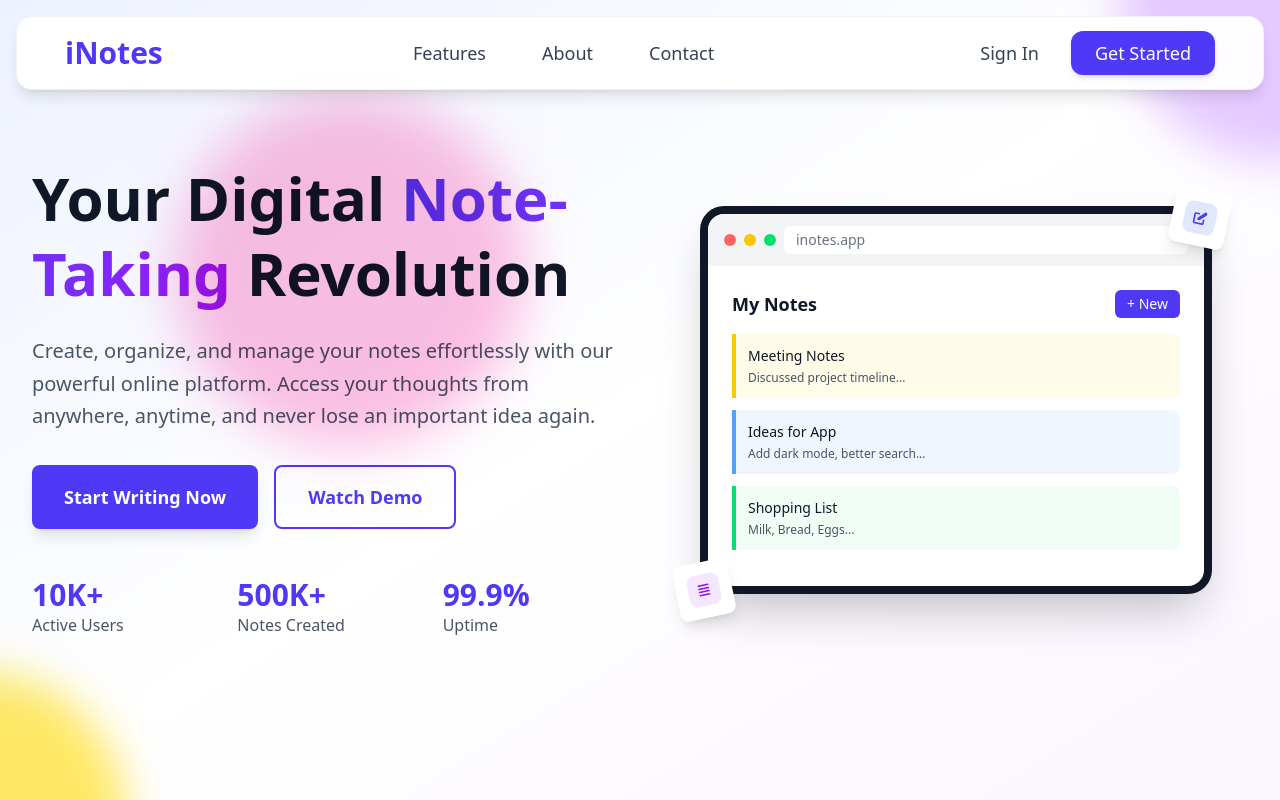
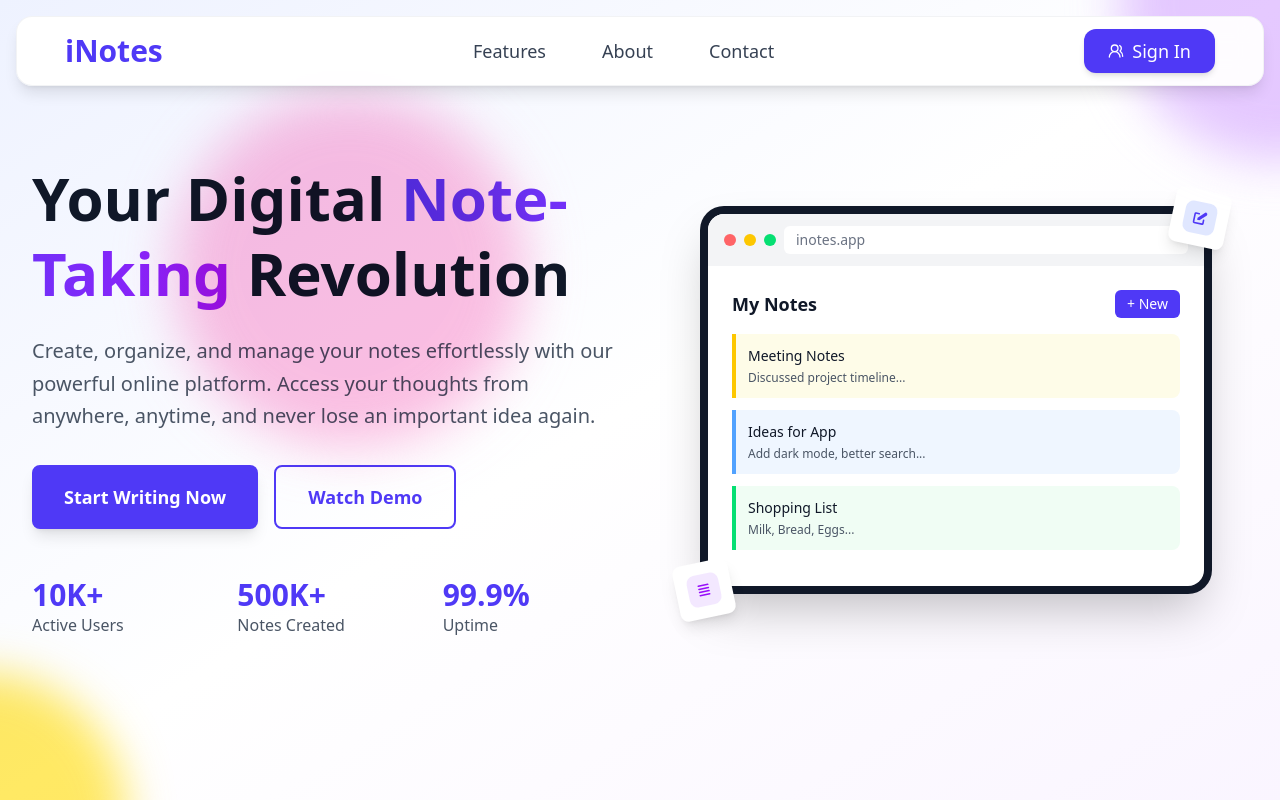
Before and after one commit to TejasShirsath/INotes, a React (Vite) app in the folder frontend/: page / in a window 1280 px wide. Shown: the top 800 px of the page. Built offline with nearby package versions, Linux system fonts and the light colour scheme.

Commit message:
Minor changes

```diff
--- a/frontend/package.json
+++ b/frontend/package.json
@@ -11,6 +11,7 @@
   },
   "dependencies": {
     "@tailwindcss/vite": "^4.1.12",
+    "lucide-react": "^0.542.0",
     "react": "^19.1.1",
     "react-dom": "^19.1.1",
     "tailwindcss": "^4.1.12"
--- a/frontend/src/components/Header.tsx
+++ b/frontend/src/components/Header.tsx
@@ -1,4 +1,5 @@
 import React, { useState } from 'react';
+import { Users2 } from "lucide-react";
 
 const Header: React.FC = () => {
   const [isMenuOpen, setIsMenuOpen] = useState(false);
@@ -7,7 +8,7 @@ const Header: React.FC = () => {
     <header className="fixed top-0 left-0 right-0 z-50 p-4">
       <div className="max-w-7xl mx-auto">
         <div className="bg-white/95 backdrop-blur-md rounded-2xl border border-gray-200/50 shadow-lg">
-          <div className="py-1 px-6 sm:px-8 lg:px-12">
+          <div className="py-0.5 px-6 sm:px-8 lg:px-12">
             <div className="flex items-center justify-between h-16">
               {/* Logo */}
               <div className="flex items-center">
@@ -42,11 +43,9 @@ const Header: React.FC = () => {
 
               {/* CTA Buttons */}
               <div className="hidden md:flex items-center space-x-4">
-                <button className="text-gray-700 hover:text-indigo-600 px-4 py-2 text-lg font-medium transition-colors duration-200">
-                  Sign In
-                </button>
-                <button className="bg-indigo-600 hover:bg-indigo-700 text-white px-6 py-2 rounded-xl text-lg font-medium transition-all duration-200 shadow-md hover:shadow-lg">
-                  Get Started
+                <button className="bg-indigo-600 hover:bg-indigo-700 text-white px-6 py-2 rounded-xl text-lg font-medium transition-all duration-200 shadow-md hover:shadow-lg flex items-center gap-2">
+                  <Users2 className="w-4 h-4" />
+                  <span>Sign In</span>
                 </button>
               </div>
 
```
Also changed, not shown: 1 other file (tests, documents, lock files or other folders).
